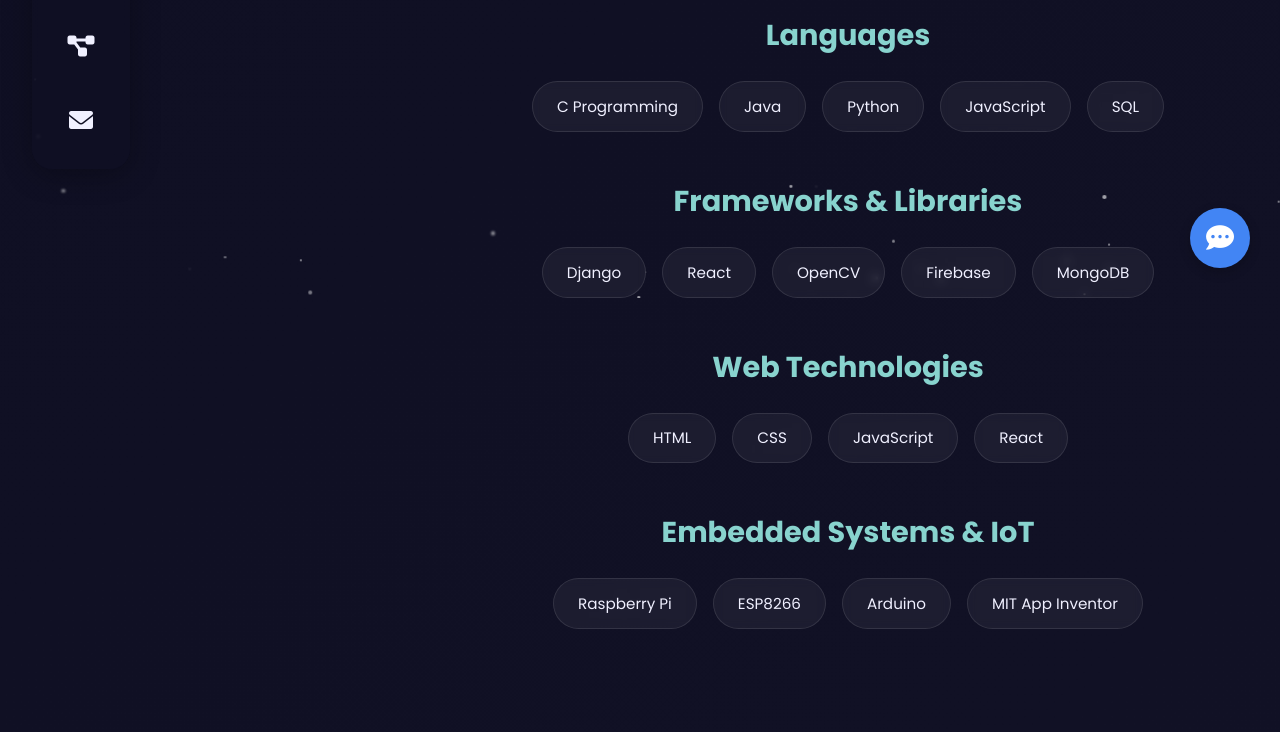
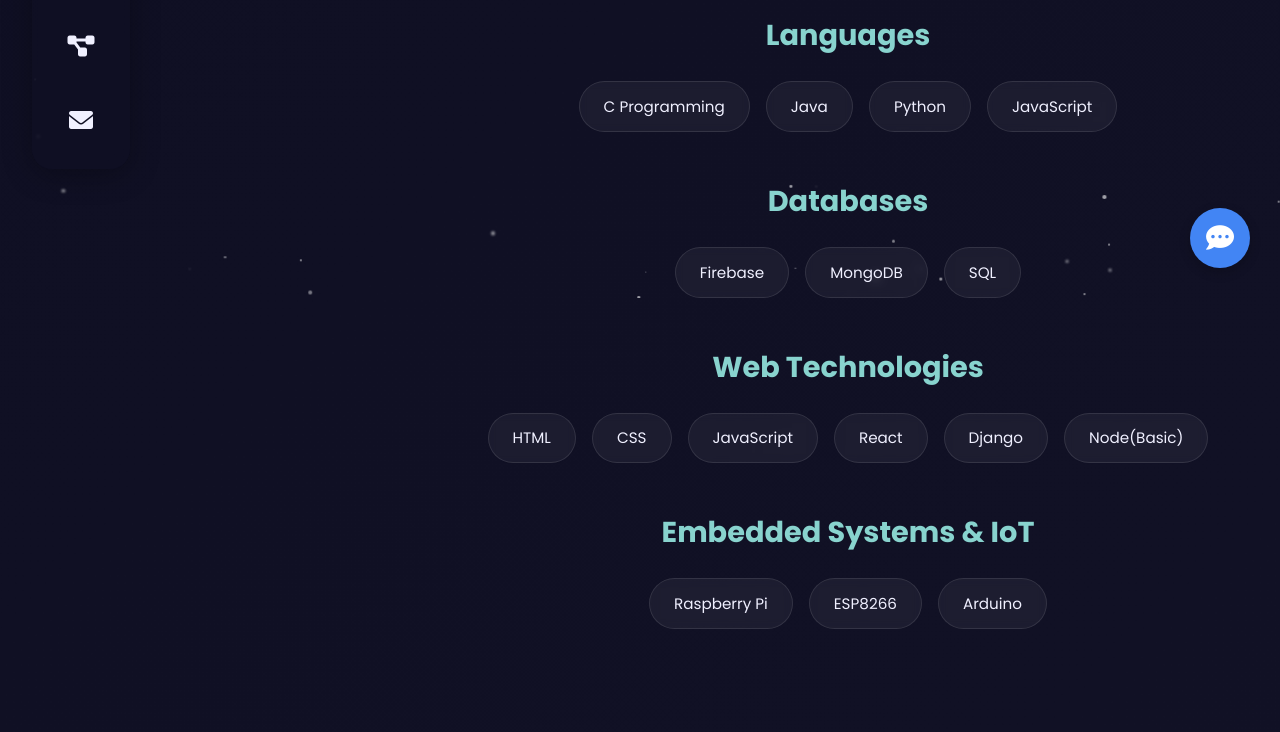
Before and after one commit to YashwanthChowdaryV/YashwanthChowdaryV.github.io, a plain HTML site: page index.html in a window 1280 px wide. Shown: the part 502-1234 px from the top of the page. Drawn offline with Linux system fonts and the light colour scheme.

Commit message:
Update index.html

```diff
--- a/index.html
+++ b/index.html
@@ -1091,19 +1091,16 @@
                     <div class="skill">Java</div>
                     <div class="skill">Python</div>
                     <div class="skill">JavaScript</div>
-                    <div class="skill">SQL</div>
                 </div>
             </div>
 
             <!-- Frameworks -->
             <div class="skills-section">
-                <h2 class="skills-section-title">Frameworks & Libraries</h2>
+                <h2 class="skills-section-title">Databases</h2>
                 <div class="skills-container">
-                    <div class="skill">Django</div>
-                    <div class="skill">React</div>
-                    <div class="skill">OpenCV</div>
                     <div class="skill">Firebase</div>
                     <div class="skill">MongoDB</div>
+                    <div class="skill">SQL</div>
                 </div>
             </div>
 
@@ -1115,6 +1112,8 @@
                     <div class="skill">CSS</div>
                     <div class="skill">JavaScript</div>
                     <div class="skill">React</div>
+                    <div class="skill">Django</div>
+                    <div class="skill">Node(Basic)</div>
                 </div>
             </div>
 
@@ -1125,7 +1124,6 @@
                     <div class="skill">Raspberry Pi</div>
                     <div class="skill">ESP8266</div>
                     <div class="skill">Arduino</div>
-                    <div class="skill">MIT App Inventor</div>
                 </div>
             </div>
         </section>
@@ -1160,7 +1158,7 @@
 
                 <div class="education-item">
                     <h2 class="education-title">High School (10th Grade)</h2>
-                    <h3 class="education-subtitle">St.Pious X School</h3>
+                    <h3 class="education-subtitle">St.Pious X School,ICSE</h3>
                     <div class="education-details">
                         <span>2020 - 2021</span>
                         <span>GPA: 93.5/10</span>
```
